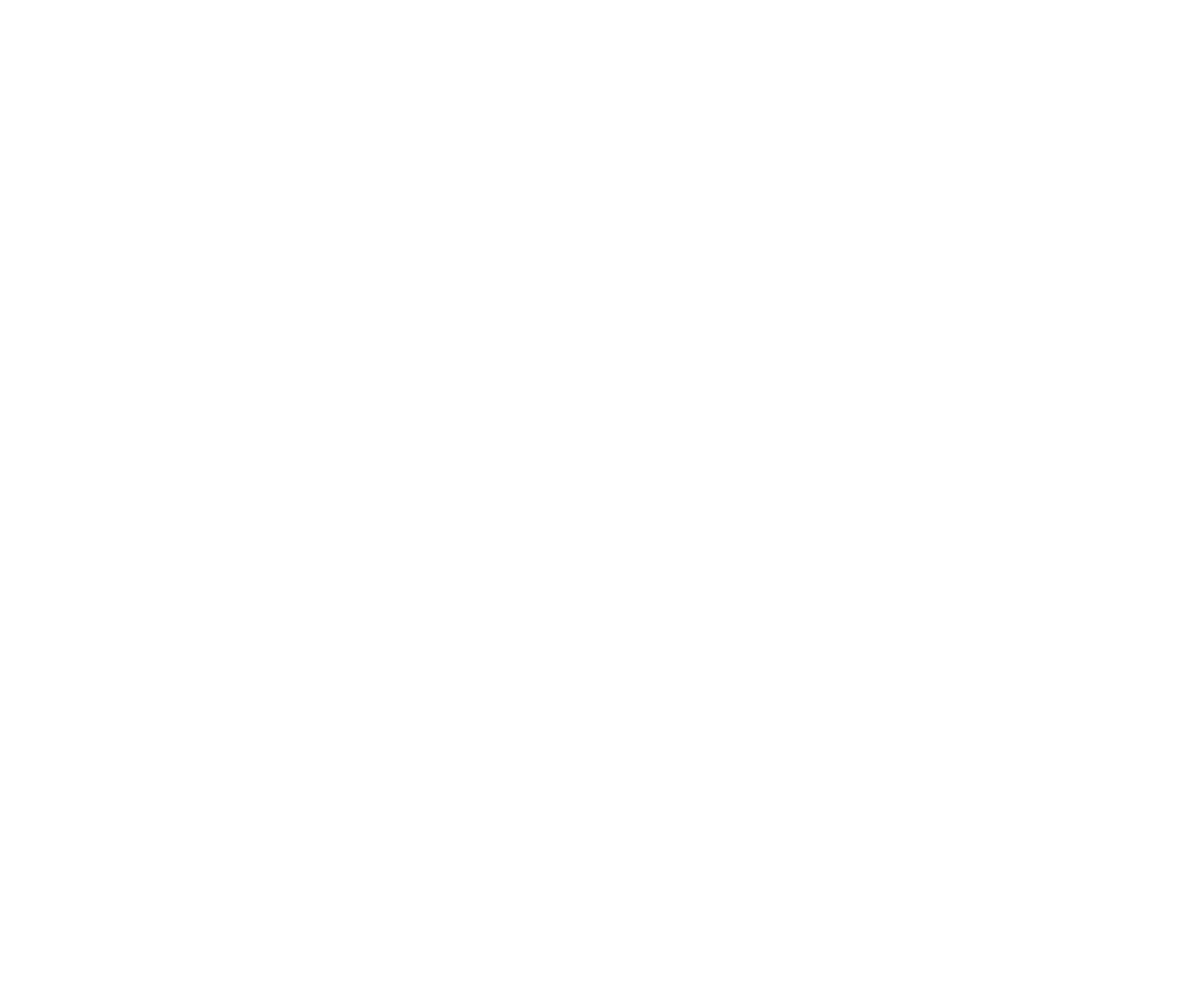
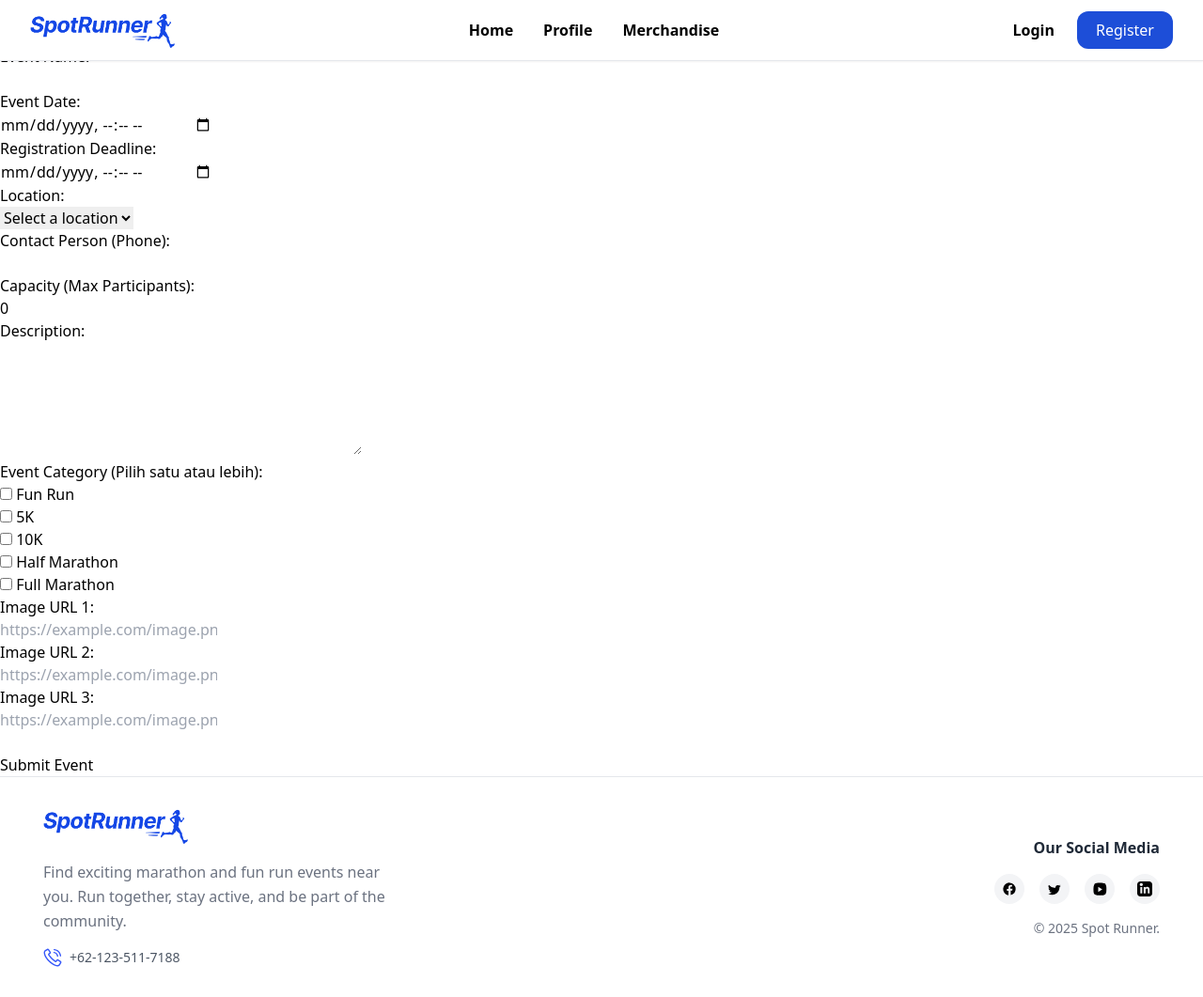
Before and after one commit to pbp-kelompok-e8/spot-runner, a Django app: page /event/create-event/ in a window 1280 px wide. Before the commit the page is empty. Shown: the whole page at 94% size. Before the commit the page ends 800 px from the top, so only its background shows below. Run offline with Django 5.2, Linux system fonts and the light colour scheme; some libraries are stand-ins or nearby versions.

Commit message:
add coin

```diff
--- a/apps/event/models.py
+++ b/apps/event/models.py
@@ -53,6 +53,7 @@ class Event(models.Model):
     total_participans = models.PositiveIntegerField(default=0)
     full = models.BooleanField(default=False)
     event_status = models.CharField(max_length=20, choices=status, default='coming_soon')
+    coin = models.PositiveIntegerField(default=0)
 
     def __str__(self):
         return self.name
--- a/apps/event/templates/create_event.html
+++ b/apps/event/templates/create_event.html
@@ -1 +1,106 @@
 {% extends 'base.html' %}
+{% load static %}
+
+{% block meta %}
+<title>Create New Event</title>
+{% endblock meta %}
+
+{% block content %}
+{% include 'navbar.html' %}
+
+<form method="POST">
+    {% csrf_token %}
+    <p>
+        <label for="event_status">Status:</label><br>
+        <select id="event_status" name="event_status" required>
+            <option value="coming_soon" selected>Coming Soon</option>
+            <option value="on_going">On Going</option>
+            <option value="finished">Finished</option>
+        </select>
+    </p>
+
+    <p>
+        <label for="name">Event Name:</label><br>
+        <input type="text" id="name" name="name" maxlength="255" required>
+    </p>
+
+    <p>
+        <label for="event_date">Event Date:</label><br>
+        <input type="datetime-local" id="event_date" name="event_date" required>
+    </p>
+
+    <p>
+        <label for="regist_deadline">Registration Deadline:</label><br>
+        <input type="datetime-local" id="regist_deadline" name="regist_deadline" required>
+    </p>
+
+    <p>
+        <label for="location">Location:</label><br>
+        <select id="location" name="location" required>
+            <option value="" disabled selected>Select a location</option>
+            <option value="jakarta_barat">Jakarta Barat</option>
+            <option value="jakarta_pusat">Jakarta Pusat</option>
+            <option value="jakarta_selatan">Jakarta Selatan</option>
+            <option value="jakarta_timur">Jakarta Timur</option>
+            <option value="jakarta_utara">Jakarta Utara</option>
+            <option value="bekasi">Bekasi</option>
+            <option value="bogor">Bogor</option>
+            <option value="depok">Depok</option>
+            <option value="tangerang">Tangerang</option>
+        </select>
+    </p>
+
+    <p>
+        <label for="contact">Contact Person (Phone):</label><br>
+        <input type="tel" id="contact" name="contact" maxlength="20" required>
+    </p>
+
+    <p>
+        <label for="capacity">Capacity (Max Participants):</label><br>
+        <input type="number" id="capacity" name="capacity" min="0" value="0">
+    </p>
+
+    <p>
+        <label for="description">Description:</label><br>
+        <textarea id="description" name="description" rows="5" cols="40" required></textarea>
+    </p>
+
+    <p>
+        <label>Event Category (Pilih satu atau lebih):</label><br>
+
+        <input type="checkbox" id="cat1" name="event_category" value="1">
+        <label for="cat1">Fun Run</label><br>
+
+        <input type="checkbox" id="cat2" name="event_category" value="2">
+        <label for="cat2">5K</label><br>
+
+        <input type="checkbox" id="cat3" name="event_category" value="3">
+        <label for="cat3">10K</label><br>
+
+        <input type="checkbox" id="cat4" name="event_category" value="4">
+        <label for="cat4">Half Marathon</label><br>
+
+        <input type="checkbox" id="cat5" name="event_category" value="5">
+        <label for="cat5">Full Marathon</label><br>
+    </p>
+
+    <p>
+        <label for="image">Image URL 1:</label><br>
+        <input type="url" id="image" name="image" placeholder="https://example.com/image.png">
+    </p>
+    <p>
+        <label for="image2">Image URL 2:</label><br>
+        <input type="url" id="image2" name="image2" placeholder="https://example.com/image.png">
+    </p>
+    <p>
+        <label for="image3">Image URL 3:</label><br>
+        <input type="url" id="image3" name="image3" placeholder="https://example.com/image.png">
+    </p>
+
+    <br>
+    <button type="submit">Submit Event</button>
+
+</form>
+
+{% include 'footer.html' %}
+{% endblock content %}
--- a/apps/event/views.py
+++ b/apps/event/views.py
@@ -75,6 +75,7 @@ def show_json(request):
             'total_participans': event.total_participans,
             'full': event.full,
             'event_status' : event.event_status,
+            'coin' : event.coin,
             'user_eo_id': event.user_eo_id
         }
         for event in event_list
@@ -82,17 +83,17 @@ def show_json(request):
 
     return JsonResponse(data, safe=False)
 
-def show_xml_by_id(request, news_id):
+def show_xml_by_id(request, event_id):
    try:
-       event_item = Event.objects.filter(pk=news_id)
+       event_item = Event.objects.filter(pk=event_id)
        xml_data = serializers.serialize("xml", event_item)
        return HttpResponse(xml_data, content_type="application/xml")
    except Event.DoesNotExist:
        return HttpResponse(status=404)
 
-def show_json_by_id(request, news_id):
+def show_json_by_id(request, event_id):
     try:
-        event = Event.objects.select_related('user').get(pk=news_id)
+        event = Event.objects.select_related('user').get(pk=event_id)
         data = {
             'id': str(event.id),
             'name': event.name,
@@ -110,6 +111,7 @@ def show_json_by_id(request, news_id):
             'total_participans': event.total_participans,
             'full': event.full,
             'event_status' : event.event_status,
+            'coin' : event.coin,
             'user_eo_id': event.user_eo_id,
             'user_username': event.user_eo.username if event.user_id else None
         }
```
Also changed, not shown: apps/event/migrations/0003_event_coin.py (added).
